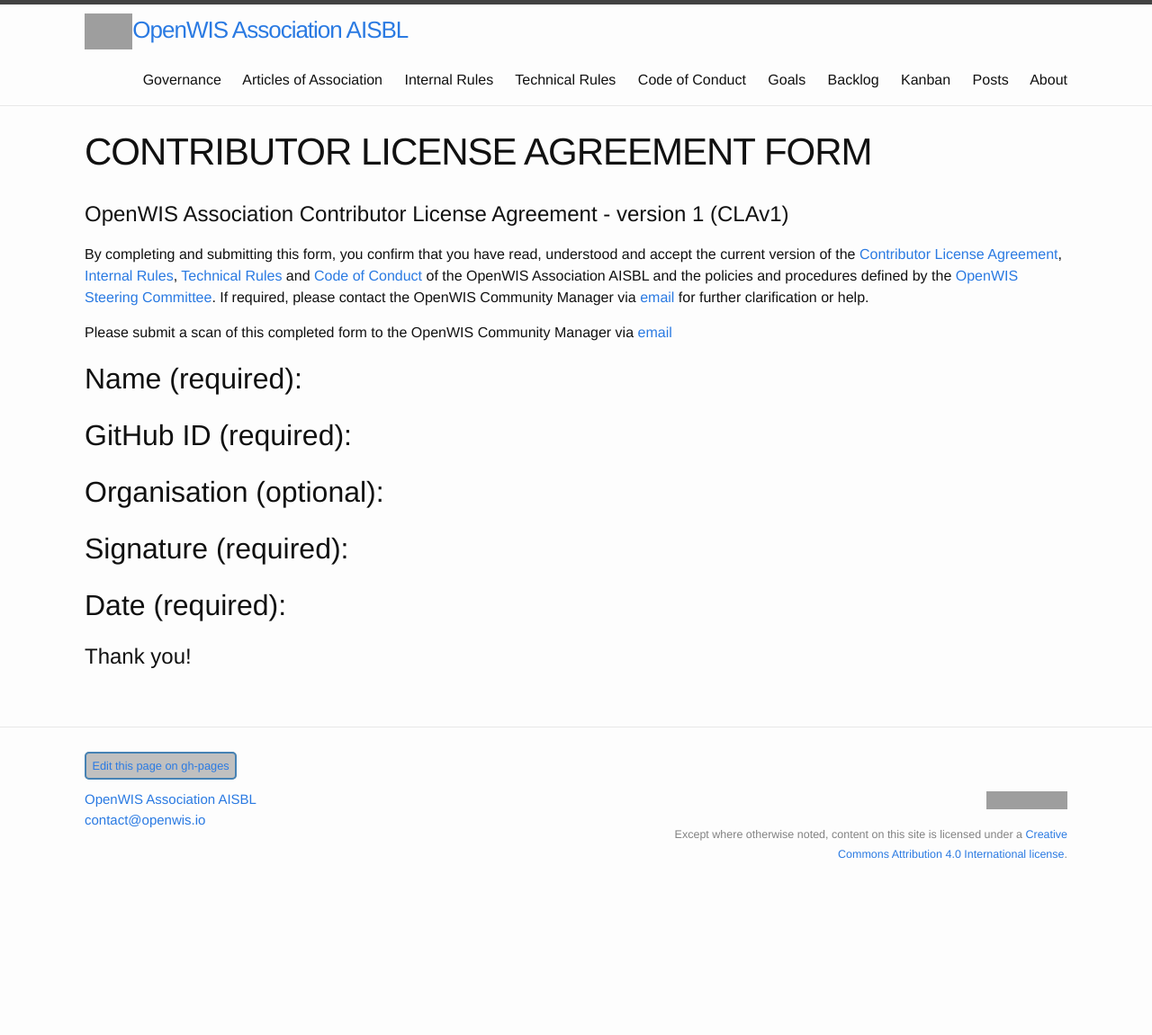
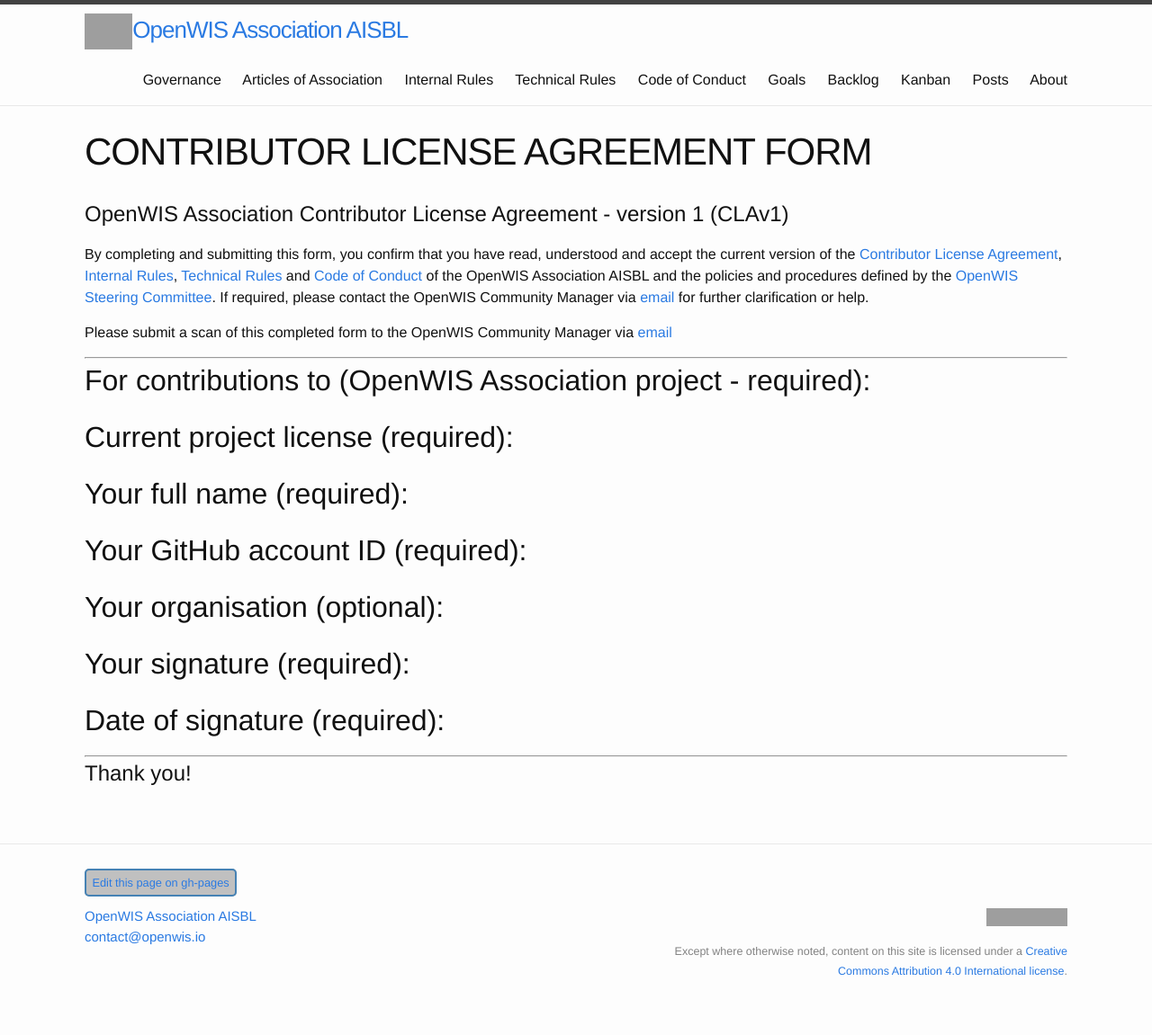
Before and after one commit to OpenWIS/openwis-documentation, a Jekyll site: the page built from static/CLA/CLAform.md, in a window 1280 px wide. Shown: the whole page at 90% size. Built offline with Jekyll 4.4.1, drawn with Linux system fonts in a browser that asks for light colours; before the commit the page ends 1021 px from its top, so only the background shows below that; grey boxes are pictures that could not be loaded.

```diff
--- a/static/CLA/CLAform.md
+++ b/static/CLA/CLAform.md
@@ -9,15 +9,22 @@ By completing and submitting this form, you confirm that you have read, understo
 
 Please submit a scan of this completed form to the OpenWIS Community Manager via [email](mailto:contact@openwis.io)
 
+----
 
-## Name (required):
+## For contributions to (OpenWIS Association project - required):
 
-## GitHub ID (required):
+## Current project license (required):
 
-##  Organisation (optional):
+## Your full name (required):
 
-## Signature (required):
+## Your GitHub account ID (required):
 
-## Date (required):
+## Your organisation (optional):
+
+## Your signature (required):
+
+## Date of signature (required):
+
+----
 
 # Thank you!
```
Also changed, not shown: rules/A-contributor-license-agreement.md (+1 -1 lines), static/CLA/CLAhistory.md (added, +8 -0 lines).
